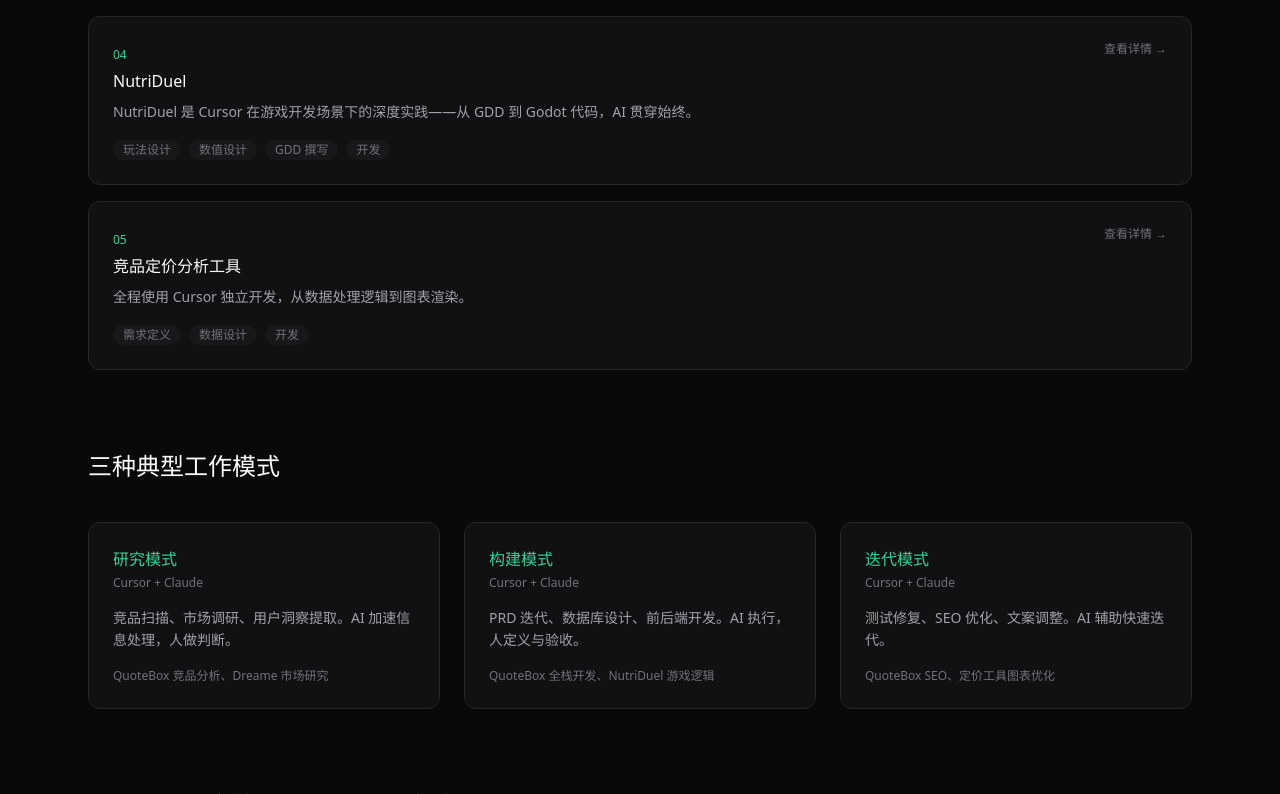
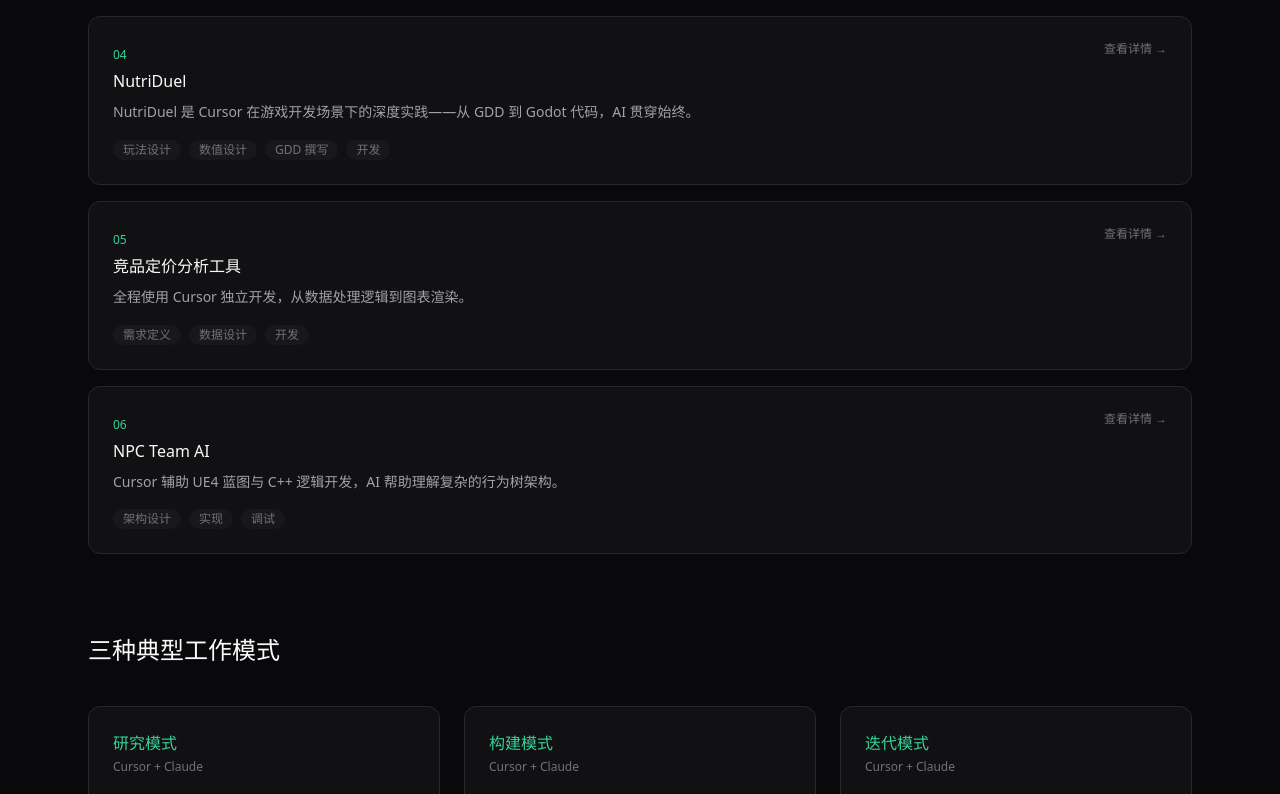
Before and after one commit to el23xg2/food, a Next.js app: page /ai-workflow in a window 1280 px wide. Shown: the part 1304-2098 px from the top of the page. Built offline with nearby package versions, Linux system fonts and the light colour scheme.

Commit message:
content: restore NPC AI Workflow with accurate Cursor role on targeting

```diff
--- a/app/page.tsx
+++ b/app/page.tsx
@@ -93,7 +93,7 @@
                 AI 如何参与我的产品开发
               </h2>
               <p className="mt-4 max-w-2xl text-base leading-relaxed text-muted">
-                多个项目中的 AI 工作流模式总结——从问题定义到产品验证，AI
+                六个项目中的 AI 工作流模式总结——从问题定义到产品验证，AI
                 在每个环节扮演什么角色。
               </p>
               <p className="mt-6 text-sm text-subtle transition-colors group-hover:text-accent">
--- a/content/cases/npc-team-ai.ts
+++ b/content/cases/npc-team-ai.ts
@@ -52,6 +52,31 @@
       "团队协同：集火、掩护、包抄等基本战术行为",
     ],
   },
+  aiWorkflow: {
+    intro: "Cursor 辅助 UE4 蓝图与 C++ 逻辑开发，AI 帮助理解复杂的行为树架构。",
+    rows: [
+      {
+        phase: "架构设计",
+        myWork: "定义感知→决策→协同→执行四层架构",
+        aiRole: "AI 辅助行为树设计模式研究",
+      },
+      {
+        phase: "实现",
+        myWork: "UE4 蓝图逻辑、行为树配置",
+        aiRole: "Cursor 辅助确定目标计算参数与权重，并建模计算公式",
+      },
+      {
+        phase: "调试",
+        myWork: "观察 NPC 行为，迭代协同逻辑",
+        aiRole: "AI 辅助分析行为异常原因",
+      },
+    ],
+    examples: [
+      "行为树设计：AI 帮助理解 UE4 行为树最佳实践，加速架构决策",
+      "掩体算法：Cursor 生成掩体评分与分配逻辑",
+      "这是一个学习型项目，重点是理解 AI Agent 协作的基础问题",
+    ],
+  },
   outcome: {
     paragraphs: [
       "实现了可运行的团队 AI 演示，NPC 具备基本的协同作战能力。",
```
